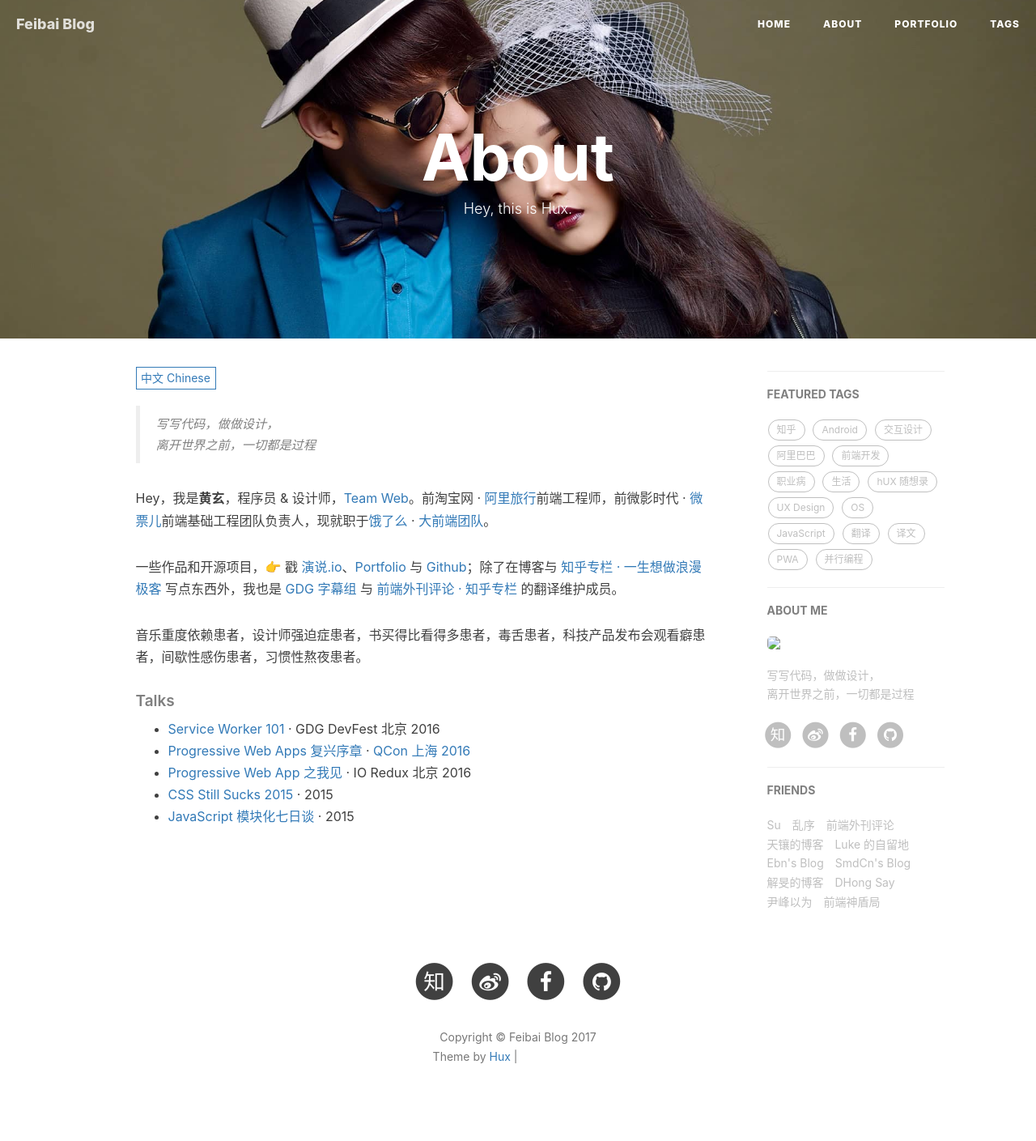
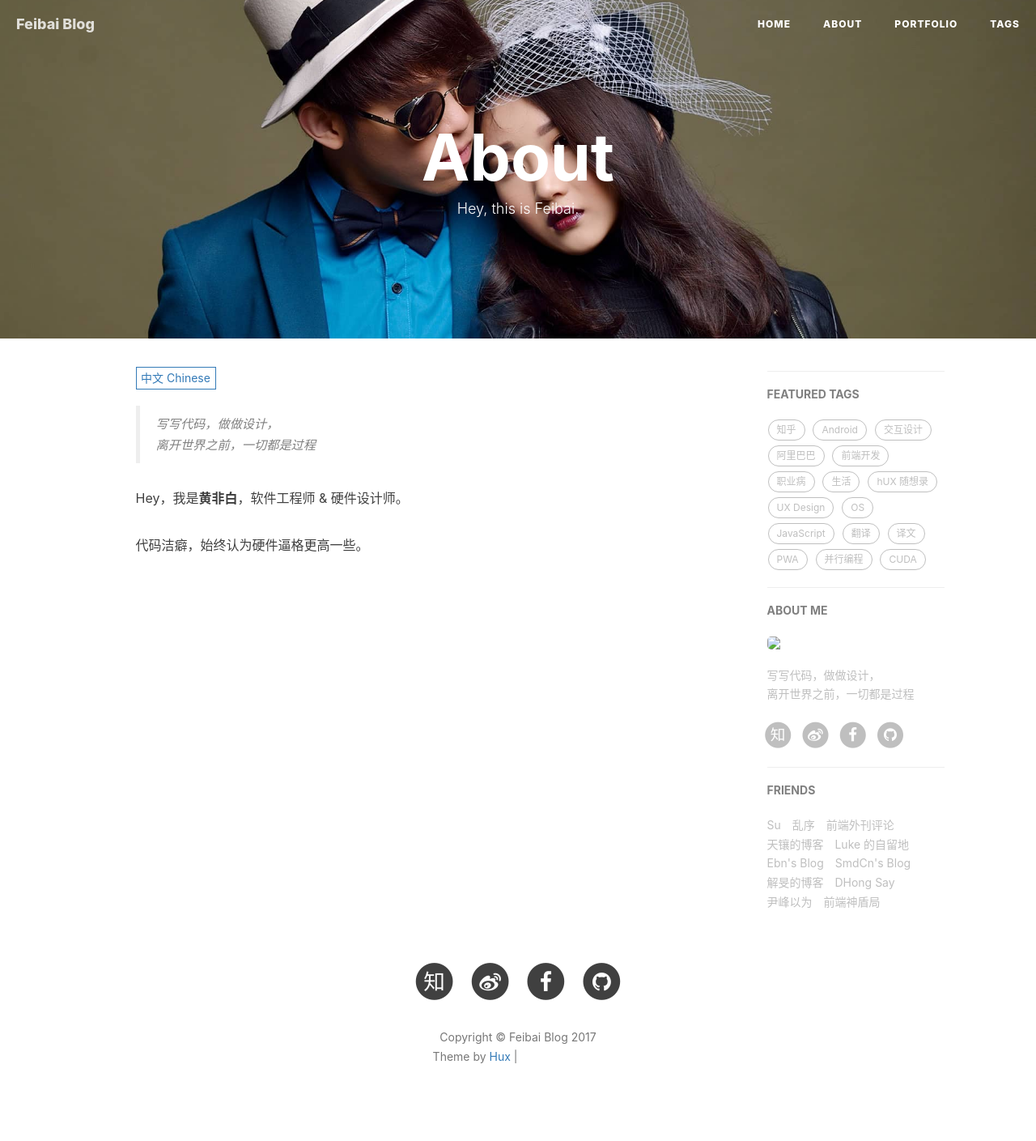
Before and after one commit to FeibHwang/my_Blog, a Jekyll site: the page built from about.html, in a window 1280 px wide. Shown: the whole page at 81% size. Built offline with Jekyll 4.4.1, drawn with Linux system fonts in a browser that asks for light colours; nearby versions of some CDN libraries; comment, search, counter and statistics services are not loaded; grey boxes are pictures that could not be loaded.

```diff
--- a/_config.yml
+++ b/_config.yml
@@ -4,7 +4,7 @@ SEOTitle: 飞白的博客 | Feibai Blog
 header-img: img/home-bg.jpg
 email: feibai.hwang@outlook.com
 description: "关于前端与设计、黑客与画家 | 黄玄，Web & Mobile Lover，Front-End Engineer，UX Designer | 这里是 @Hux黄玄 的个人博客，与你一起发现更大的世界。"
-keyword: "黄玄, Hux黄玄, Hux, 鬼栈, huxpro, @huxpro, 黄玄的博客, Hux Blog, 博客, 个人网站, 互联网, 前端, 设计, 产品, 肖玉, Lynn, 肖玉的男朋友"
+keyword: "飞白的博客，编程，思考人生"
 url: "https://github.com/FeibHwang"              # your host, for absolute URL
 baseurl: "/my_Blog/"                             # for example, '/blog' if your blog hosted on 'host/blog'
 
--- a/about.html
+++ b/about.html
@@ -1,7 +1,7 @@
 ---
 layout: page
 title: "About"
-description: "Hey, this is Hux."
+description: "Hey, this is Feibai."
 header-img: "img/about-bg.jpg"
 ---
 
@@ -18,20 +18,13 @@ header-img: "img/about-bg.jpg"
     <blockquote><p>写写代码，做做设计，<br>
     离开世界之前，一切都是过程</p></blockquote>
 
-    <p>Hey，我是<strong>黄玄</strong>，程序员 &amp; 设计师，<a href="https://medium.com/ben-and-dion/team-web-3315aa447fb2#.359a9c6cl">Team Web</a>。前淘宝网 · <a href="http://alitrip.com">阿里旅行</a>前端工程师，前微影时代 · <a href="http://www.wepiao.com/?r=movie">微票儿</a>前端基础工程团队负责人，现就职于<a href="https://ele.me">饿了么</a> · <a href="https://fe.ele.me">大前端团队</a>。</p>
+    <p>Hey，我是<strong>黄非白</strong>，软件工程师 &amp; 硬件设计师。</p>
 
-    <p>一些作品和开源项目，👉 戳 <a href="https://zhuanlan.zhihu.com/p/21280918">演说.io</a>、<a href="/portfolio">Portfolio</a> 与 <a href="http://github.com/huxpro">Github</a>；除了在博客与 <a href="http://zhuanlan.zhihu.com/huxblog">知乎专栏 · 一生想做浪漫极客</a> 写点东西外，我也是 <a href="http://www.gfansub.com/">GDG 字幕组</a> 与 <a href="http://zhuanlan.zhihu.com/FrontendMagazine">前端外刊评论 · 知乎专栏</a> 的翻译维护成员。</p>
 
-    <p>音乐重度依赖患者，设计师强迫症患者，书买得比看得多患者，毒舌患者，科技产品发布会观看癖患者，间歇性感伤患者，习惯性熬夜患者。</p>
-    <h5>Talks</h5>
+    <p>代码洁癖，始终认为硬件逼格更高一些。</p>
 
-    <ul>
-    <li><a href="//huangxuan.me/2016/11/20/sw-101-gdgdf/">Service Worker 101</a> · GDG DevFest 北京 2016</li>
-    <li><a href="//huangxuan.me/2016/10/20/pwa-qcon2016/">Progressive Web Apps 复兴序章</a> · <a href="http://2016.qconshanghai.com/presentation/3111">QCon 上海 2016</a></li>
-    <li><a href="//huangxuan.me/2016/06/05/pwa-in-my-pov/">Progressive Web App 之我见</a> · IO Redux 北京 2016</li>
-    <li><a href="//huangxuan.me/2015/12/28/css-sucks-2015/">CSS Still Sucks 2015</a> · 2015</li>
-    <li><a href="//huangxuan.me/2015/07/09/js-module-7day/">JavaScript 模块化七日谈</a> · 2015</li>
-    </ul>
+
+
 </div>
 
 <!-- English Version -->
```
Also changed, not shown: _posts/2017-05-2-CUDA-Programming-Guide-Trans-Chap3.markdown (added, +21 -0 lines).
